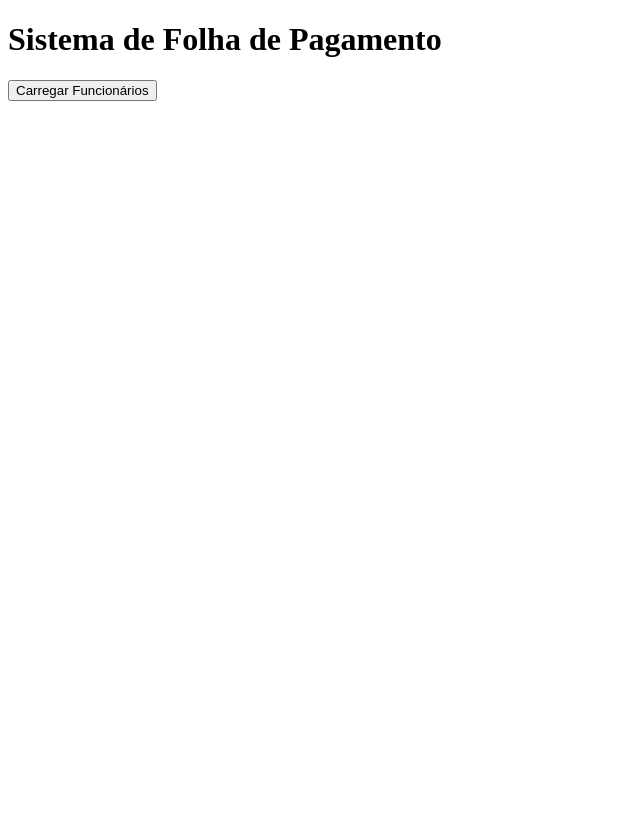
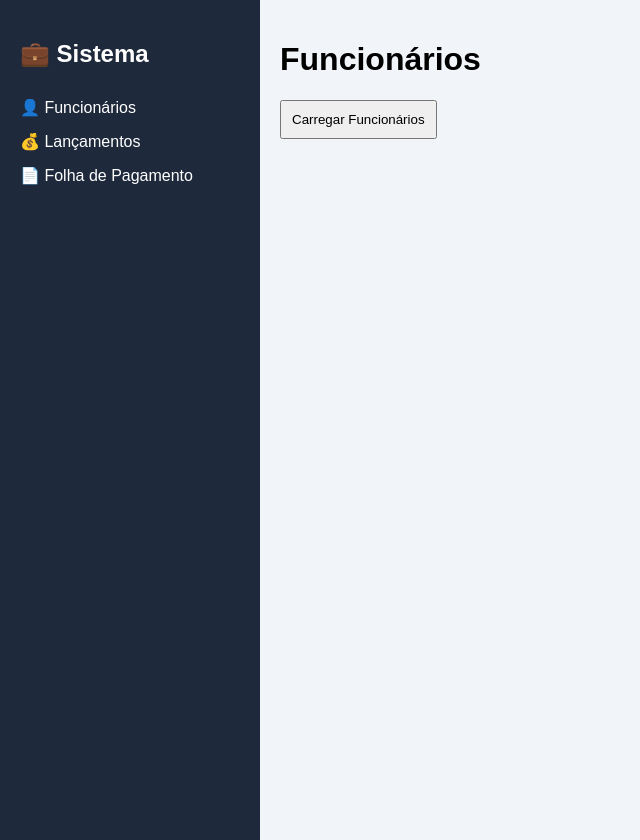
Before and after one commit to Michelli-Venerando/Gestao_FolhaPagamento, a website: page public/index.html in a window 1280 px wide. Shown: the whole page, without its empty margins (0-640 px from the left). Before the commit the page ends 800 px from the top, so only its background shows below. Drawn offline with Linux system fonts and the light colour scheme.

Commit message:
Layout com menu lateral

```diff
--- a/public/index.html
+++ b/public/index.html
@@ -3,14 +3,81 @@
 <head>
   <meta charset="UTF-8">
   <title>Folha de Pagamento</title>
+
+  <style>
+    body {
+      margin: 0;
+      font-family: Arial;
+      display: flex;
+    }
+
+    .sidebar {
+      width: 220px;
+      height: 100vh;
+      background: #1e293b;
+      color: white;
+      padding: 20px;
+    }
+
+    .sidebar h2 {
+      margin-bottom: 30px;
+    }
+
+    .menu-item {
+      margin: 15px 0;
+      cursor: pointer;
+    }
+
+    .menu-item:hover {
+      color: #38bdf8;
+    }
+
+    .content {
+      flex: 1;
+      padding: 20px;
+      background: #f1f5f9;
+    }
+
+    button {
+      padding: 10px;
+      cursor: pointer;
+    }
+
+    ul {
+      margin-top: 20px;
+    }
+  </style>
 </head>
+
 <body>
 
-  <h1>Sistema de Folha de Pagamento</h1>
+  <div class="sidebar">
+    <h2>💼 Sistema</h2>
 
-  <button onclick="carregarFuncionarios()">Carregar Funcionários</button>
+    <div class="menu-item" onclick="mostrarTela('funcionarios')">👤 Funcionários</div>
+    <div class="menu-item" onclick="mostrarTela('lancamentos')">💰 Lançamentos</div>
+    <div class="menu-item" onclick="mostrarTela('folha')">📄 Folha de Pagamento</div>
+  </div>
 
-  <ul id="lista"></ul>
+  <div class="content">
+
+    <div id="tela-funcionarios">
+      <h1>Funcionários</h1>
+      <button onclick="carregarFuncionarios()">Carregar Funcionários</button>
+      <ul id="lista"></ul>
+    </div>
+
+    <div id="tela-lancamentos" style="display:none;">
+      <h1>Lançamentos</h1>
+      <p>Em breve...</p>
+    </div>
+
+    <div id="tela-folha" style="display:none;">
+      <h1>Folha de Pagamento</h1>
+      <p>Em breve...</p>
+    </div>
+
+  </div>
 
   <script src="js/app.js"></script>
 
--- a/public/js/app.js
+++ b/public/js/app.js
@@ -41,3 +41,11 @@ async function carregarFuncionarios() {
 function gerarPDF() {
   window.open("/gerar-pdf", "_blank");
 }
+
+function mostrarTela(tela) {
+  document.getElementById("tela-funcionarios").style.display = "none";
+  document.getElementById("tela-lancamentos").style.display = "none";
+  document.getElementById("tela-folha").style.display = "none";
+
+  document.getElementById("tela-" + tela).style.display = "block";
+}
```
